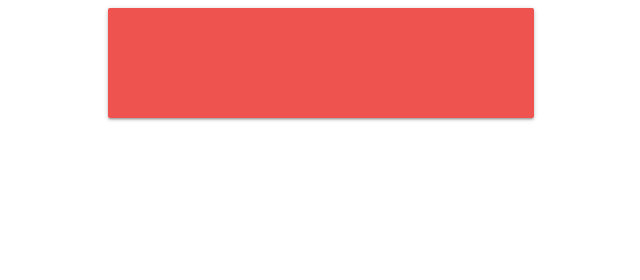
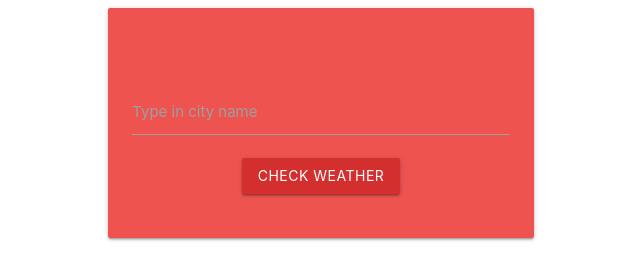
Before and after one commit to GardoKirsipuu/weather_oop, a plain HTML site: page index.html in a window 1280 px wide. Shown: the whole page, without its empty margins (319-959 px from the left). Drawn offline with nearby package versions, Linux system fonts and the light colour scheme; no server answers.

Commit message:
Started input field

```diff
--- a/app.js
+++ b/app.js
@@ -1,9 +1,16 @@
-// weather object
+// weather object - init location
 const weather = new Weather('Mustvee');
 // UI object
 const ui = new UI();
 
-document.addEventListener('DOMContentLoaded', getWeather);
+const city = document.getElementById('submit-btn');
+const input = document.querySelector('input').value;
+
+console.log(city);
+
+// change city and get weather data
+city.addEventListener('click', weather.changeCity());
+
 
 // get city weather and display it
 function getWeather() {
@@ -13,3 +20,5 @@ function getWeather() {
 	})
 	.catch(error => console.log(error));
 }
+
+document.addEventListener('DOMContentLoaded', getWeather);
--- a/classes/Weather.js
+++ b/classes/Weather.js
@@ -9,4 +9,10 @@ class Weather {
 		const responseData = await response.json();
 		return responseData;
 	}
+
+	changeCity(city) {
+		this.city = city;
+		document.getElementById('city-name').value = "";
+		console.log("click")
+	}
 }
--- a/index.html
+++ b/index.html
@@ -16,6 +16,11 @@
 							<h3 id="location" class="bold"></h3>
 							<h1 id="temp"></h1>
 							<h5 id="description"></h5>
+							<div class="input-field col s12">
+								<input type="text" id="city-name">
+								<label for="city-name">Type in city name</label>
+							</div>
+							<input id="submit-btn" type="submit" value="Check Weather" class="btn red darken-2">
 						</div>
 					</div>
 				</div>
```
